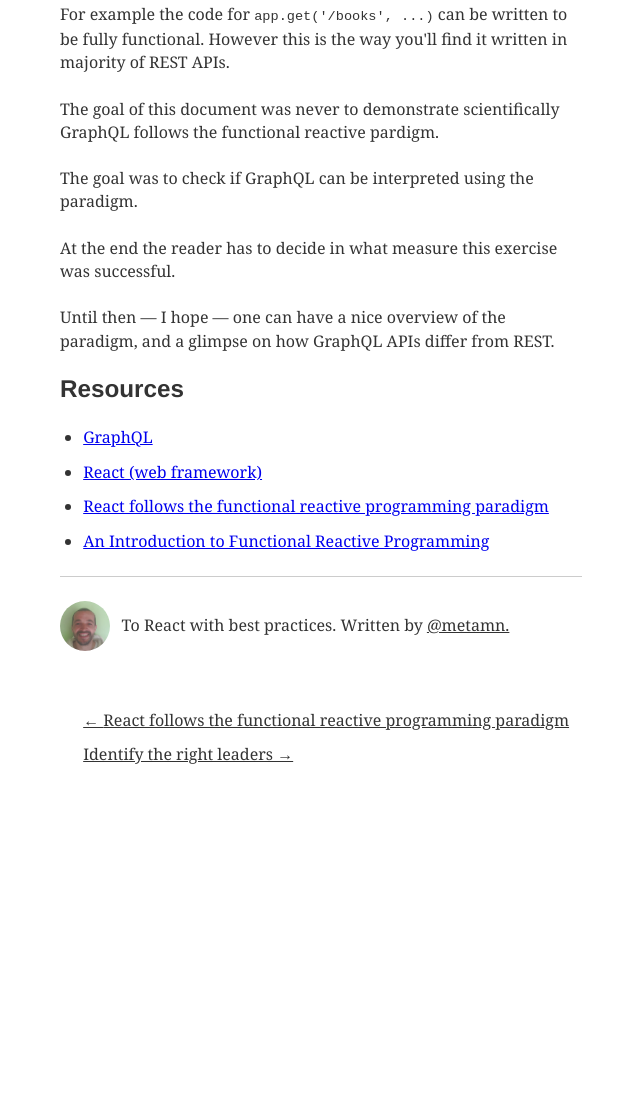
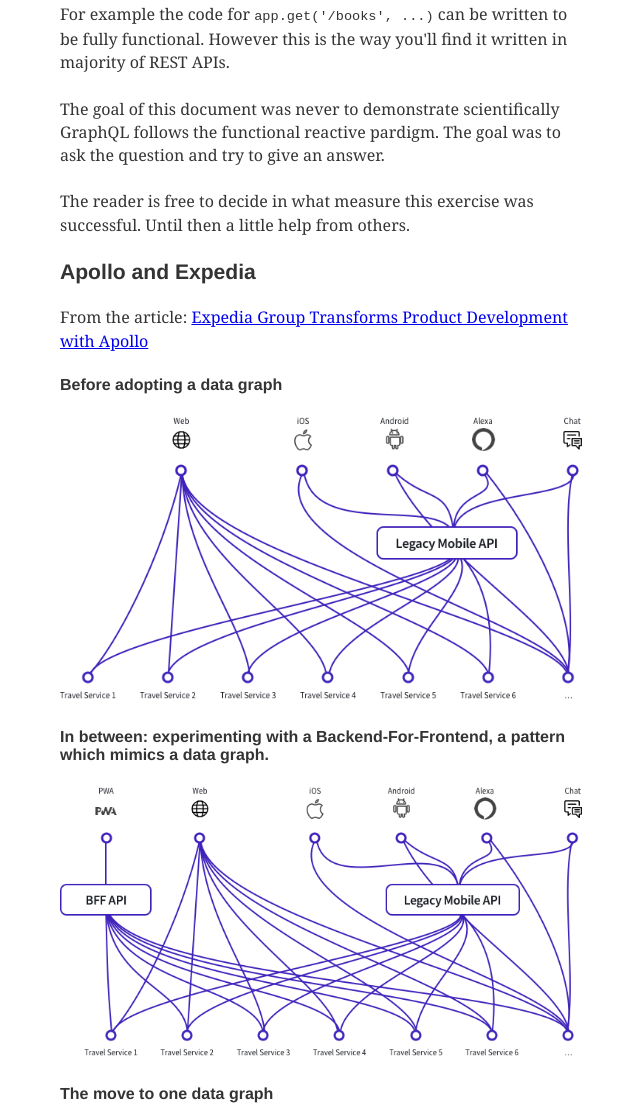
Before and after one commit to metamn/react, a Gatsby site: page /is-graphql-functional-and-reactive/ in a window 1280 px wide. Shown: the part 6727-7833 px from the top of the page, without its empty margins (319-959 px from the left). Before the commit the page ends 7563 px from the top, so only its background shows below. Built offline with nearby package versions, Linux system fonts and the light colour scheme; Gatsby itself is replaced by a stand-in of ours; some packages are replaced by stand-ins of ours.

Commit message:
Updating posts

```diff
--- a/content/blog/is-graphql-functional-and-reactive/index.md
+++ b/content/blog/is-graphql-functional-and-reactive/index.md
@@ -294,13 +294,25 @@ This thought-play can be easily called _speculation_ by a rigorous reader.
 For example the code for `app.get('/books', ...)` can be written to be fully functional.
 However this is the way you'll find it written in majority of REST APIs.
 
-The goal of this document was never to demonstrate scientifically GraphQL follows the functional reactive pardigm.
+The goal of this document was never to demonstrate scientifically GraphQL follows the functional reactive pardigm. The goal was to ask the question and try to give an answer.
 
-The goal was to check if GraphQL can be interpreted using the paradigm.
+The reader is free to decide in what measure this exercise was successful. Until then a little help from others.
 
-At the end the reader has to decide in what measure this exercise was successful.
+### Apollo and Expedia
 
-Until then &mdash; I hope &mdash; one can have a nice overview of the paradigm, and a glimpse on how GraphQL APIs differ from REST.
+From the article: [Expedia Group Transforms Product Development with Apollo](https://www.apollographql.com/customers/expediagroup/)
+
+#### Before adopting a data graph
+
+![Before adopting a data graph](graphql-1.png)
+
+#### In between: experimenting with a Backend-For-Frontend, a pattern which mimics a data graph.
+
+![In between](graphql-2.png)
+
+#### The move to one data graph
+
+![Data graph](graphql-3.png)
 
 ## Resources
 
@@ -308,3 +320,4 @@ Until then &mdash; I hope &mdash; one can have a nice overview of the paradigm,
 - [React (web framework)](https://en.wikipedia.org/wiki/React_(web_framework))
 - [React follows the functional reactive programming paradigm](http://metamn.io/react/react-follows-the-functional-reactive-programming-paradigm/)
 - [An Introduction to Functional Reactive Programming](https://blog.danlew.net/2017/07/27/an-introduction-to-functional-reactive-programming/)
+- [Expedia Group Transforms Product Development with Apollo](https://www.apollographql.com/customers/expediagroup/)
--- a/content/blog/putting-react-in-context/index.md
+++ b/content/blog/putting-react-in-context/index.md
@@ -27,7 +27,7 @@ Just to get a glimpse about how vast the React context is &mdash; please allow m
 	<tr>
 		<td>Leaders</td>
 		<td>Identify trusted opinion leaders and sources of learning</td>
-		<td><a href="https://www.robinwieruch.de/">https://www.robinwieruch.de/</a>, <a href="https://kentcdodds.com/">https://kentcdodds.com/</a>, <a href="https://overreacted.io/">https://overreacted.io/</a></td>
+		<td>Robin Wieruch, Kent C. Dodds, Dan Abramov</td>
 	</tr>
 	<tr>
 		<td>Programming paradigms</td>
--- a/gatsby-config.js
+++ b/gatsby-config.js
@@ -33,7 +33,7 @@ module.exports = {
           {
             resolve: `gatsby-remark-images`,
             options: {
-              maxWidth: 590,
+              maxWidth: 768,
             },
           },
           {
```
Also changed, not shown: content/blog/is-graphql-functional-and-reactive/graphql-1.png (added), content/blog/is-graphql-functional-and-reactive/graphql-2.png (added), content/blog/is-graphql-functional-and-reactive/graphql-3.png (added).
